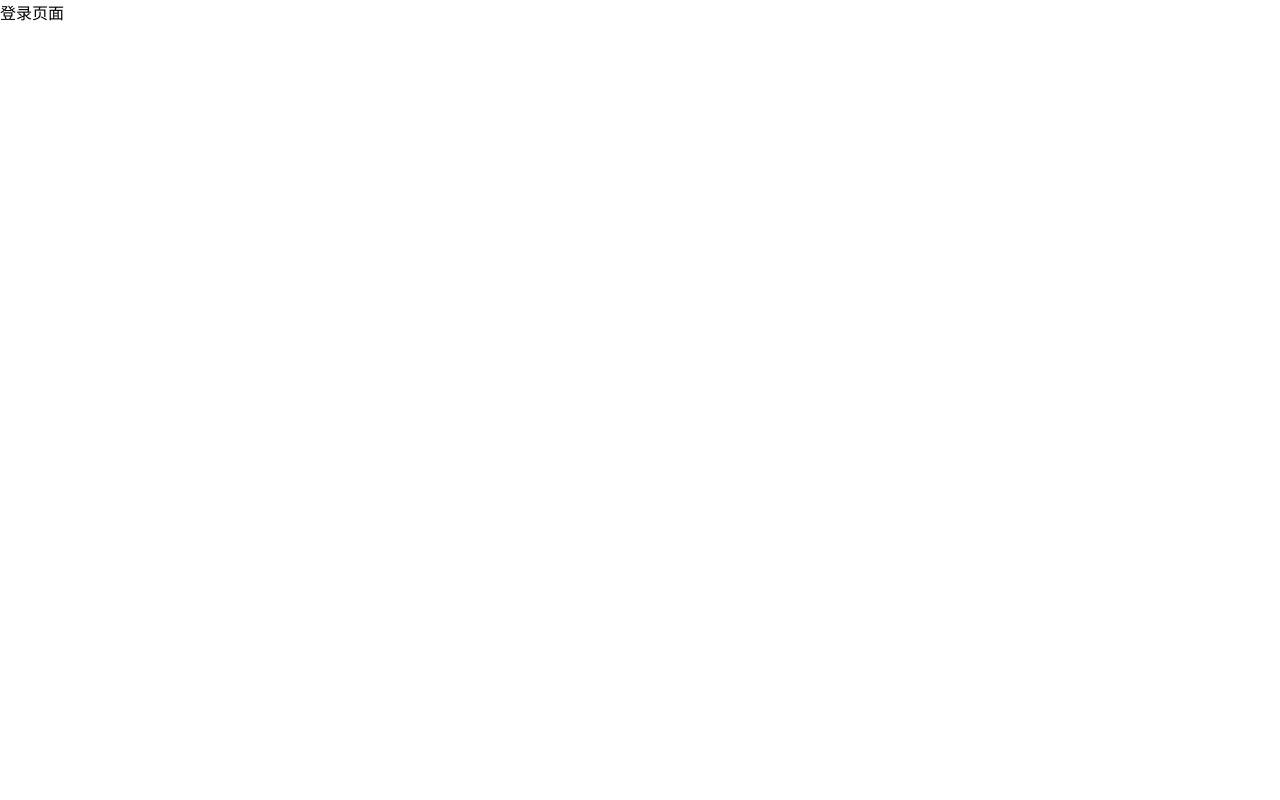
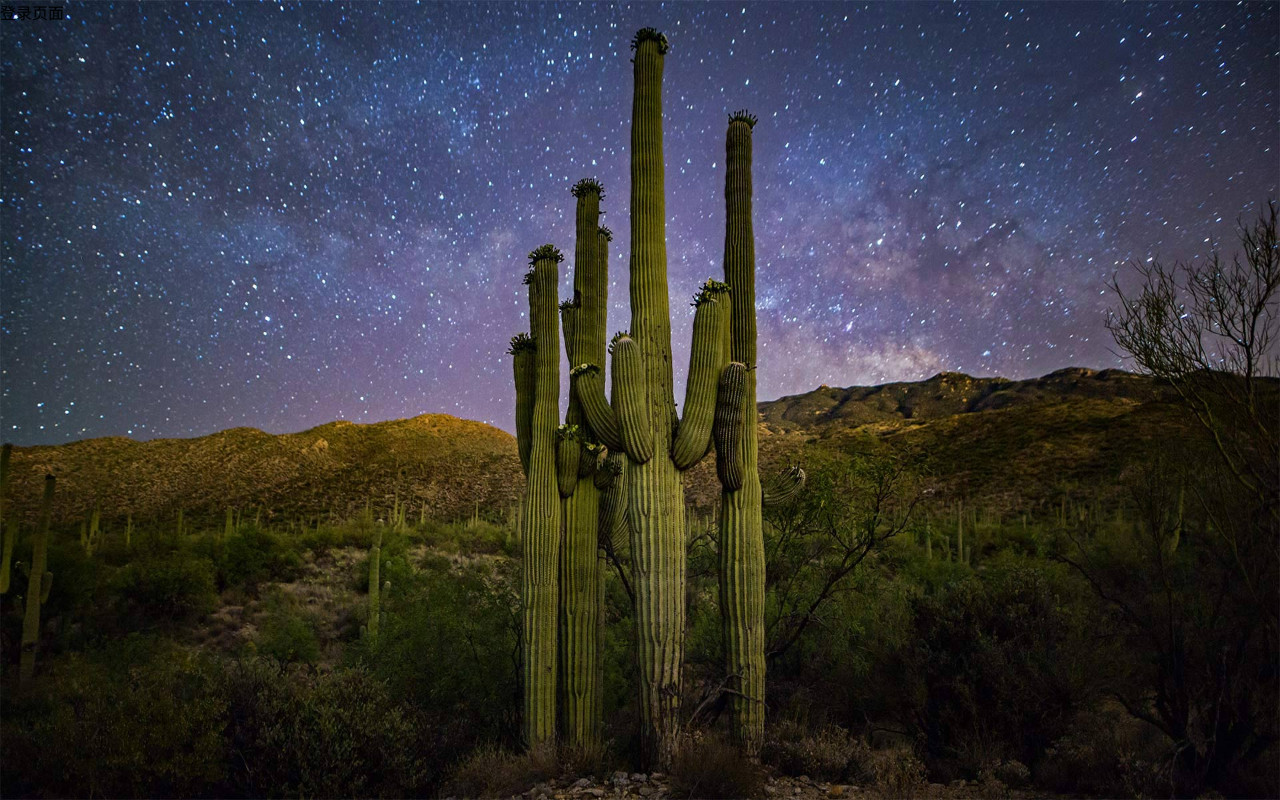
Before and after one commit to DogHuan/react-admin-system, a React (Create React App) app in the folder admin-system/: page / in a window 1280 px wide. Built offline with nearby package versions, Linux system fonts and the light colour scheme.

Commit message:
添加背景图片

```diff
--- /dev/null
+++ b/admin-system/src/Login/index.css
@@ -0,0 +1,6 @@
+.login{
+    background-image: url('../Image/background-1.jpg');
+    width: 100%;
+    height: 100%;
+    background-size: 100% 100%;
+}
--- a/admin-system/src/Login/index.js
+++ b/admin-system/src/Login/index.js
@@ -1,12 +1,13 @@
 import React,{Component} from "react";
+import './index.css'
 export default class Login extends Component{
     constructor(props){
         super(props)
     }
     render(){
         return (
-            <div>
-                登录页面
+            <div className="login">
+                <p>登录页面</p>
             </div>
         )
     }
--- a/admin-system/src/index.css
+++ b/admin-system/src/index.css
@@ -14,4 +14,6 @@ code {
 *{
   margin: 0;
   padding: 0;
+  width: 100%;
+  height: 100%;
 }
```
Also changed, not shown: admin-system/src/Image/background-1.jpg (added).
